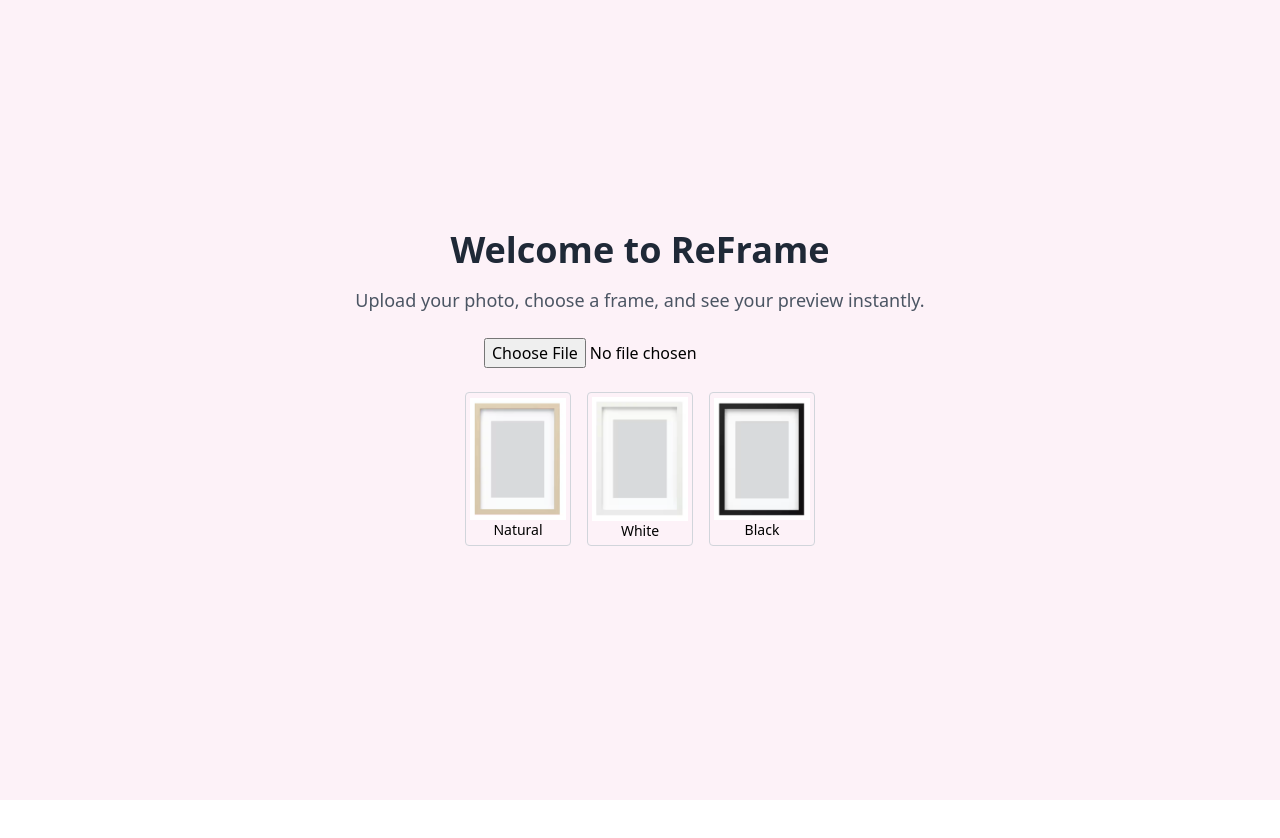
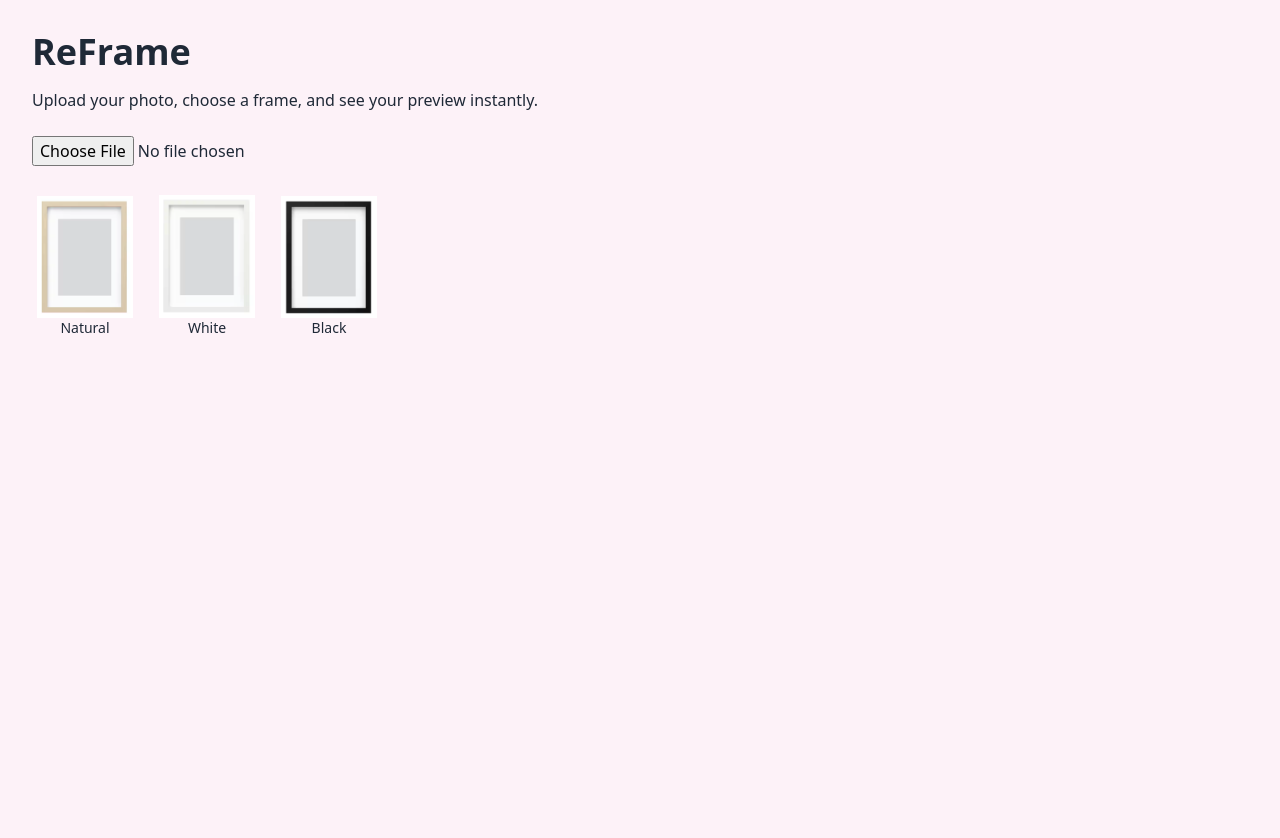
Before and after one commit to a19199/ReFrame2, a Next.js app: page / in a window 1280 px wide. Shown: the top 838 px of the page. Before the commit the page ends 800 px from the top, so only its background shows below. Built offline with nearby package versions, Linux system fonts and the light colour scheme.

Commit message:
Update index.js

```diff
--- a/pages/index.js
+++ b/pages/index.js
@@ -3,6 +3,17 @@ import { useState } from 'react';
 export default function Home() {
   const [image, setImage] = useState(null);
   const [selectedFrame, setSelectedFrame] = useState(null);
+
+  const handleUpload = (e) => {
+    const file = e.target.files[0];
+    if (!file) return;
+
+    const reader = new FileReader();
+    reader.onloadend = () => {
+      setImage(reader.result);
+    };
+    reader.readAsDataURL(file);
+  };
 
   const frames = [
     { name: 'Natural', url: '/frames/natural.png' },
@@ -10,27 +21,14 @@ export default function Home() {
     { name: 'Black', url: '/frames/black.png' },
   ];
 
-  const handleUpload = (e) => {
-    const file = e.target.files?.[0];
-    if (!file) return;
-    const reader = new FileReader();
-    reader.onloadend = () => setImage(reader.result);
-    reader.readAsDataURL(file);
-  };
+  return (
+    <div className="min-h-screen bg-pink-50 p-8 text-gray-800">
+      <h1 className="text-4xl font-bold mb-4">ReFrame</h1>
+      <p className="mb-6">Upload your photo, choose a frame, and see your preview instantly.</p>
 
-  return (
-    <main className="min-h-screen bg-pink-50 flex flex-col items-center justify-center p-6">
-      <h1 className="text-4xl font-bold text-gray-800 mb-4">Welcome to ReFrame</h1>
-      <p className="text-lg text-gray-600 text-center max-w-xl mb-6">
-        Upload your photo, choose a frame, and see your preview instantly.
-      </p>
-
-      <input
-        type="file"
-        accept="image/*"
-        onChange={handleUpload}
-        className="mb-6"
-      />
+      <div className="mb-6">
+        <input type="file" accept="image/*" onChange={handleUpload} />
+      </div>
 
       <div className="flex gap-4 mb-6">
         {frames.map((frame) => (
@@ -38,31 +36,31 @@ export default function Home() {
             key={frame.name}
             onClick={() => setSelectedFrame(frame.url)}
             className={`border rounded p-1 ${
-              selectedFrame === frame.url ? 'border-blue-500 ring-2 ring-blue-300' : 'border-gray-300'
+              selectedFrame === frame.url ? 'border-blue-500' : 'border-transparent'
             }`}
           >
             <img src={frame.url} alt={frame.name} className="w-24 h-auto" />
-            <p className="text-sm">{frame.name}</p>
+            <p className="text-sm text-center">{frame.name}</p>
           </button>
         ))}
       </div>
 
-      {image && (
-        <div className="relative w-80 h-auto">
-          {selectedFrame && (
-            <img
-              src={selectedFrame}
-              alt="Frame"
-              className="absolute top-0 left-0 w-full h-auto z-10 pointer-events-none"
-            />
-          )}
+      <div className="relative w-full max-w-md mx-auto aspect-square">
+        {image && (
           <img
             src={image}
             alt="Uploaded"
-            className="relative w-full h-auto z-0"
+            className="absolute top-0 left-0 w-full h-full object-cover z-0"
           />
-        </div>
-      )}
-    </main>
+        )}
+        {selectedFrame && (
+          <img
+            src={selectedFrame}
+            alt="Frame"
+            className="absolute top-0 left-0 w-full h-full object-contain z-10 pointer-events-none"
+          />
+        )}
+      </div>
+    </div>
   );
 }
```
